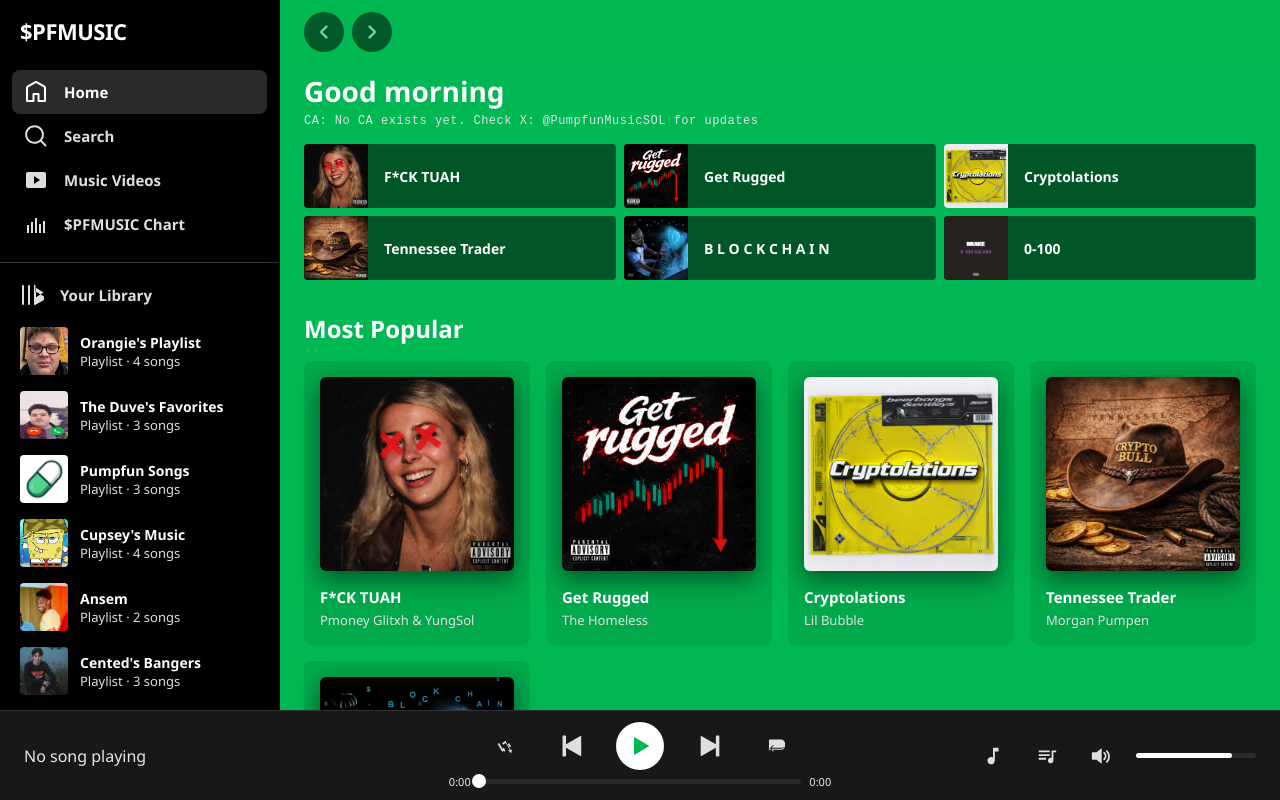
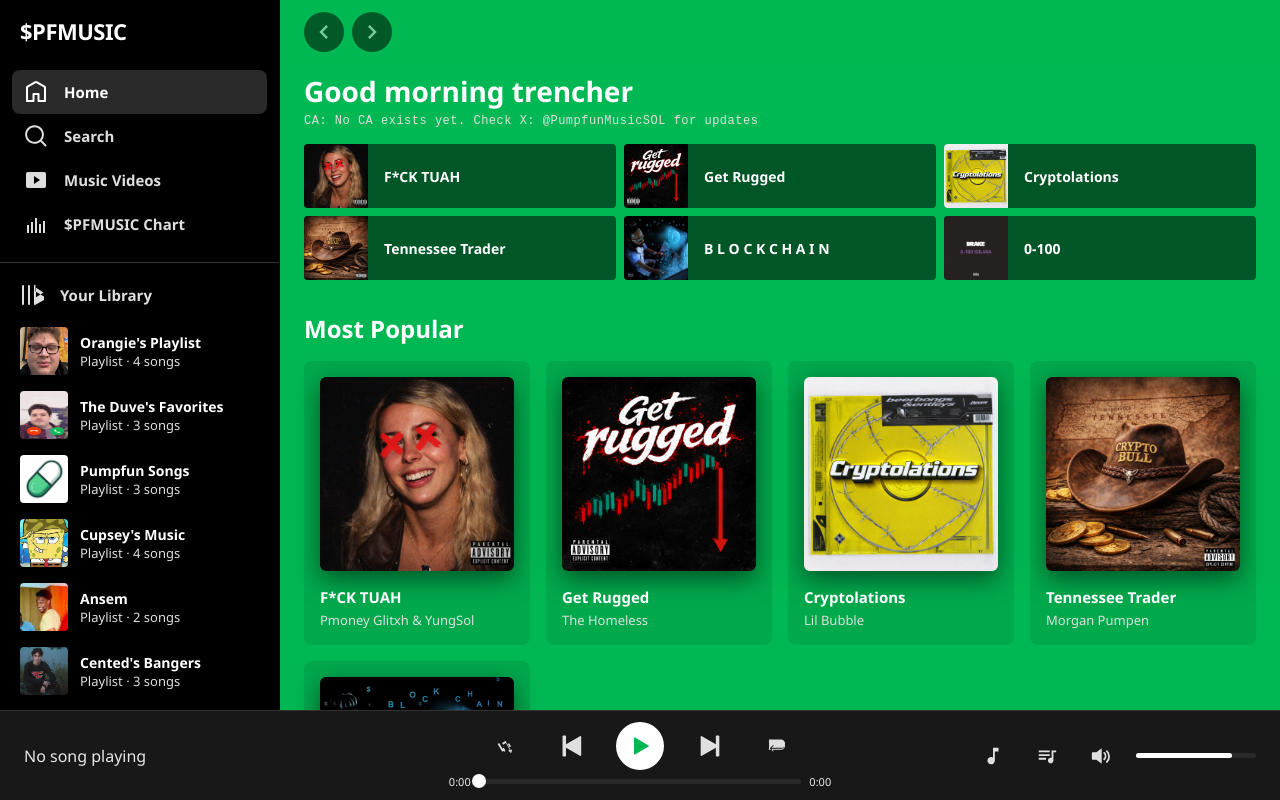
Before and after one commit to jcd90910-sys/pumpfun-music, a React (Vite) app: page / in a window 1280 px wide. Built offline with nearby package versions, Linux system fonts and the light colour scheme.

Commit message:
title update

```diff
--- a/src/App.jsx
+++ b/src/App.jsx
@@ -1607,7 +1607,7 @@ export default function SpotifyClone() {
     const recentMix = useMemo(() => CONFIG.songs.slice().sort(() => 0.5 - Math.random()).slice(0, 6), []);
     return (<div>
       <div style={{ padding: `0 ${pad}px 8px` }}>
-        <h2 style={{ fontSize: isMobile ? 22 : 28, fontWeight: 700, margin: "8px 0 4px" }}>Good {new Date().getHours() < 12 ? "morning" : new Date().getHours() < 18 ? "afternoon" : "evening"}</h2>
+        <h2 style={{ fontSize: isMobile ? 22 : 28, fontWeight: 700, margin: "8px 0 4px" }}>Good {new Date().getHours() < 12 ? "morning trencher" : new Date().getHours() < 18 ? "afternoon trencher" : "evening trencher"}</h2>
         <div style={{ fontSize: 12, color: theme.textSecondary, marginBottom: 16, fontFamily: "monospace", letterSpacing: 0.5 }}>CA: No CA exists yet. Check X: @PumpfunMusicSOL for updates</div>
         <div style={{ display: "grid", gridTemplateColumns: isMobile ? "1fr 1fr" : "repeat(auto-fill, minmax(280px, 1fr))", gap: 8 }}>
           {topSongs.map((song) => (
```
